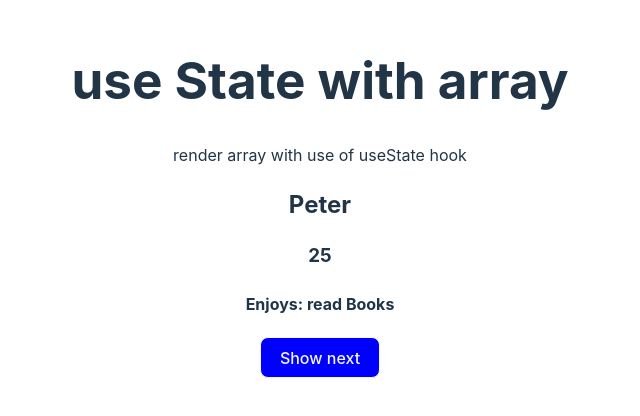
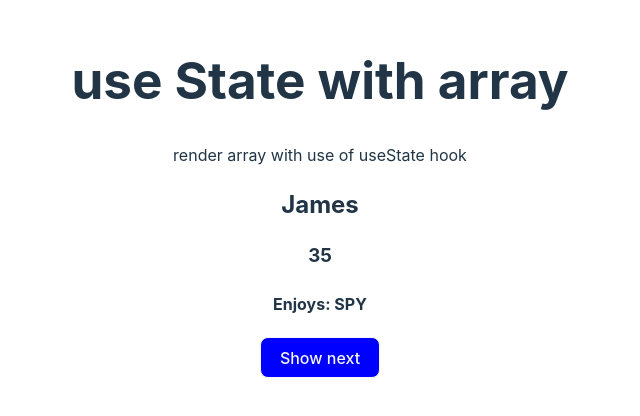
Before and after one commit to Nachiket-Patel/Web-Devolopment, a React (Vite) app in the folder React/my-vite-app/: page / in a window 1280 px wide. Shown: the part 202-618 px from the top of the page, without its empty margins (320-960 px from the left). Built offline with nearby package versions, Linux system fonts and the light colour scheme.

Commit message:
use of object in useState hook

```diff
--- a/React/my-vite-app/src/components/useState/4-useStateObject.jsx
+++ b/React/my-vite-app/src/components/useState/4-useStateObject.jsx
@@ -23,10 +23,35 @@ const NeedForObject = () => {
 }
 
 
+const PersonObject = () => {
+  const [person, setPerson] = useState({
+    name: "James",
+    age: "35",
+    hobby: "SPY",
+  });
+
+  const displayPerson = () => {
+    setPerson({
+      name: "Jason",
+      age: "32",
+      hobby: "ex-SPY",
+    });
+  }
+
+  return(
+    <>
+      <h2>{person.name}</h2>
+      <h3>{person.age}</h3>
+      <h4>Enjoys: {person.hobby}</h4>
+      <button className="btn" onClick={displayPerson}>Show next</button>
+    </>
+  );
+}
+
 export default function UseStateObject() {
   return(
     <>
-      <NeedForObject />
+      <PersonObject />
     </>
   );
 }
```
